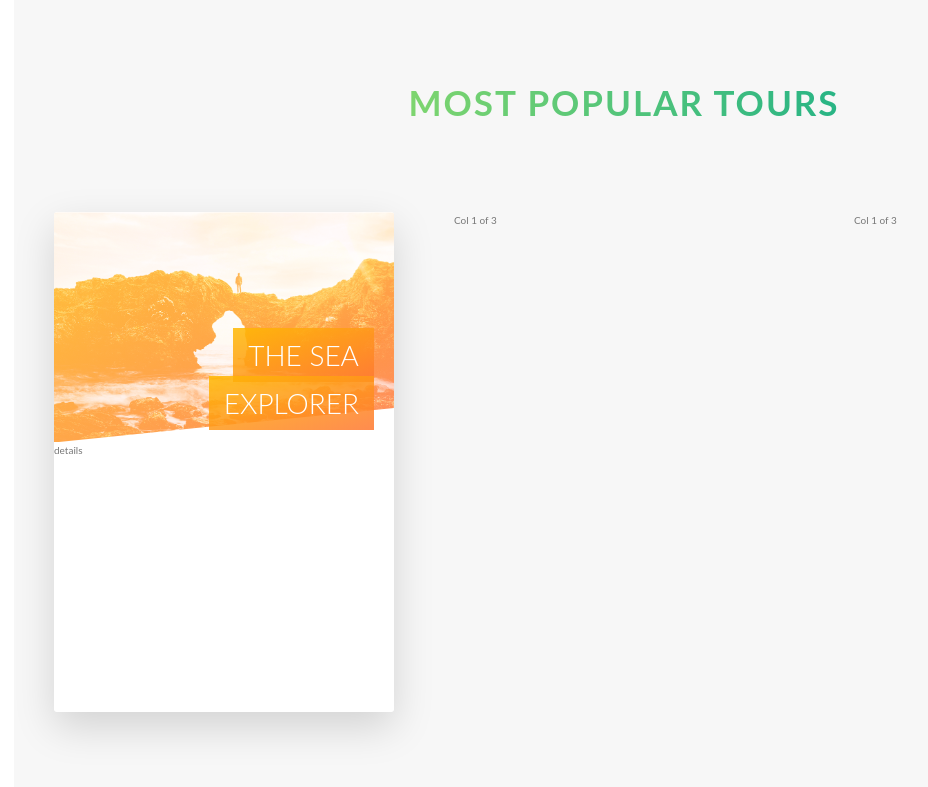
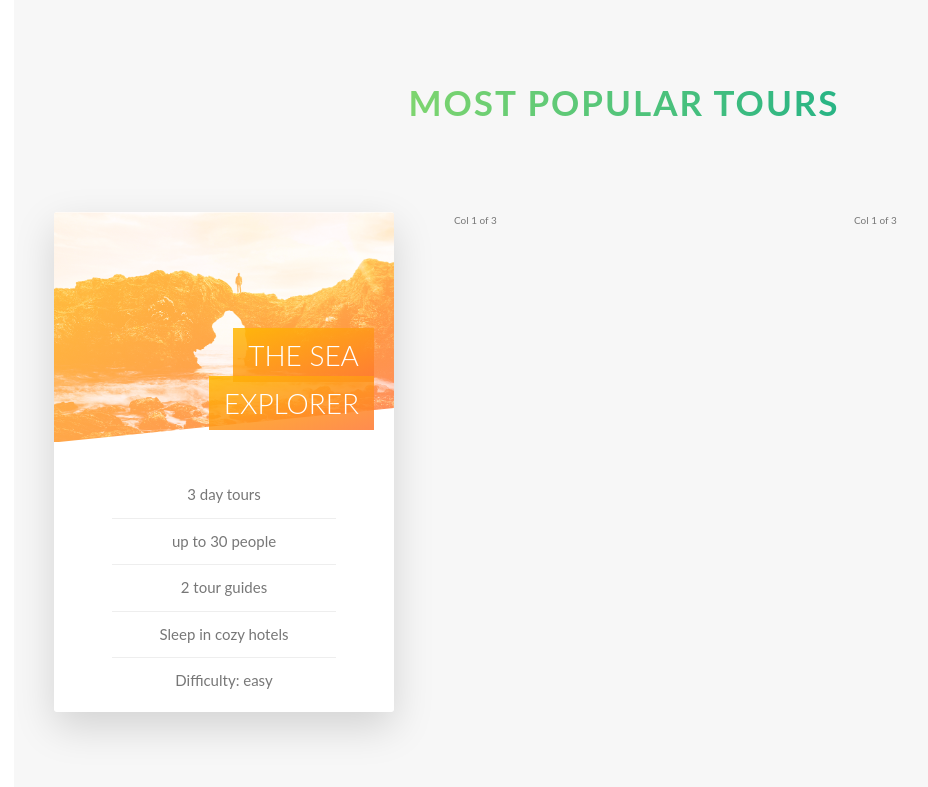
Before and after one commit to Lexx813/ReactNatours, a React (Create React App) app in the folder client/: page / in a window 1280 px wide. Shown: the part 2259-3046 px from the top of the page, without its empty margins (16-944 px from the left). Built offline with nearby package versions, Linux system fonts and the light colour scheme.

Commit message:
added cards

```diff
--- a/client/src/components/Tours.js
+++ b/client/src/components/Tours.js
@@ -19,7 +19,15 @@ const Tours = () => {
                   The Sea Explorer
                 </span>
               </h4>
-              <div className="card__details">details</div>
+              <div className="card__details">
+                <ul>
+                  <li>3 day tours</li>
+                  <li>up to 30 people</li>
+                  <li>2 tour guides</li>
+                  <li>Sleep in cozy hotels </li>
+                  <li>Difficulty: easy</li>
+                </ul>
+              </div>
             </div>
             <div className="card__side card__side--back card__side--back-1">
               Back
--- a/client/src/styles/css/main.css
+++ b/client/src/styles/css/main.css
@@ -349,6 +349,22 @@ body {
     rgba(255, 119, 48, 0.85)
   );
 }
+.card__details {
+  padding: 3rem;
+}
+.card__details ul {
+  list-style: none;
+  width: 80%;
+  margin: 0 auto;
+}
+.card__details ul li {
+  text-align: center;
+  font-size: 1.5rem;
+  padding: 1rem;
+}
+.card__details ul li:not(:last-child) {
+  border-bottom: 1px solid #eee;
+}
 
 .row {
   max-width: 114rem;
--- a/client/src/styles/scss/components/_card.scss
+++ b/client/src/styles/scss/components/_card.scss
@@ -33,11 +33,9 @@
       }
     }
   }
-
   &:hover &__side--front {
     transform: rotateY(-180deg);
   }
-
   &:hover &__side--back {
     transform: rotateY(0);
   }
@@ -59,11 +57,11 @@
     &--2 {
       background-image: url(../../img/nat-5.jpg);
     }
+
     &--3 {
       background-image: url(../../img/nat-5.jpg);
     }
   }
-
   &__heading {
     font-size: 2.8rem;
     font-weight: 300;
@@ -86,4 +84,21 @@
       );
     }
   }
+  &__details {
+    padding: 3rem;
+    ul {
+      list-style: none;
+      width: 80%;
+
+      margin: 0 auto;
+      li {
+        text-align: center;
+        font-size: 1.5rem;
+        padding: 1rem;
+        &:not(:last-child) {
+          border-bottom: 1px solid $color-grey-light-2;
+        }
+      }
+    }
+  }
 }
```
